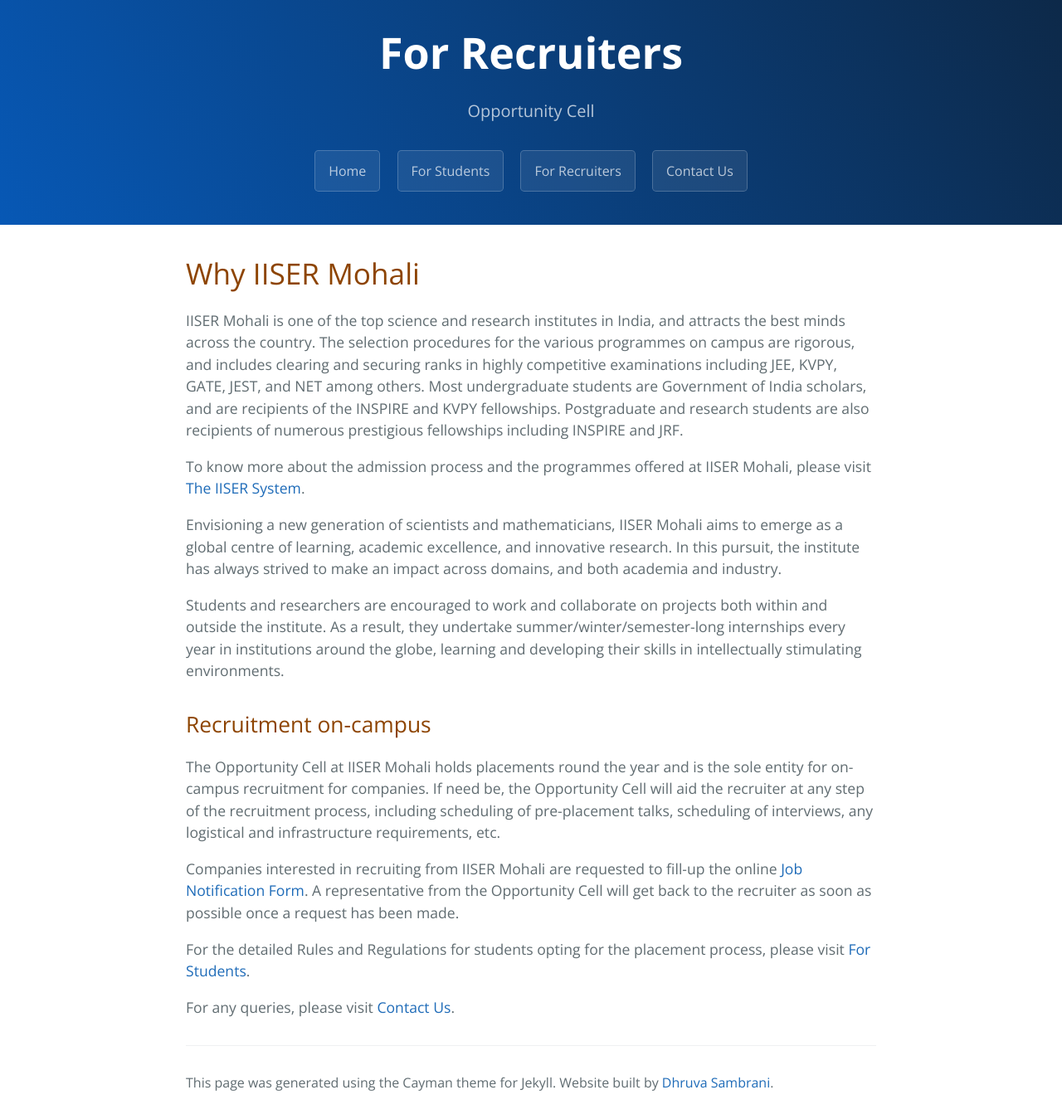
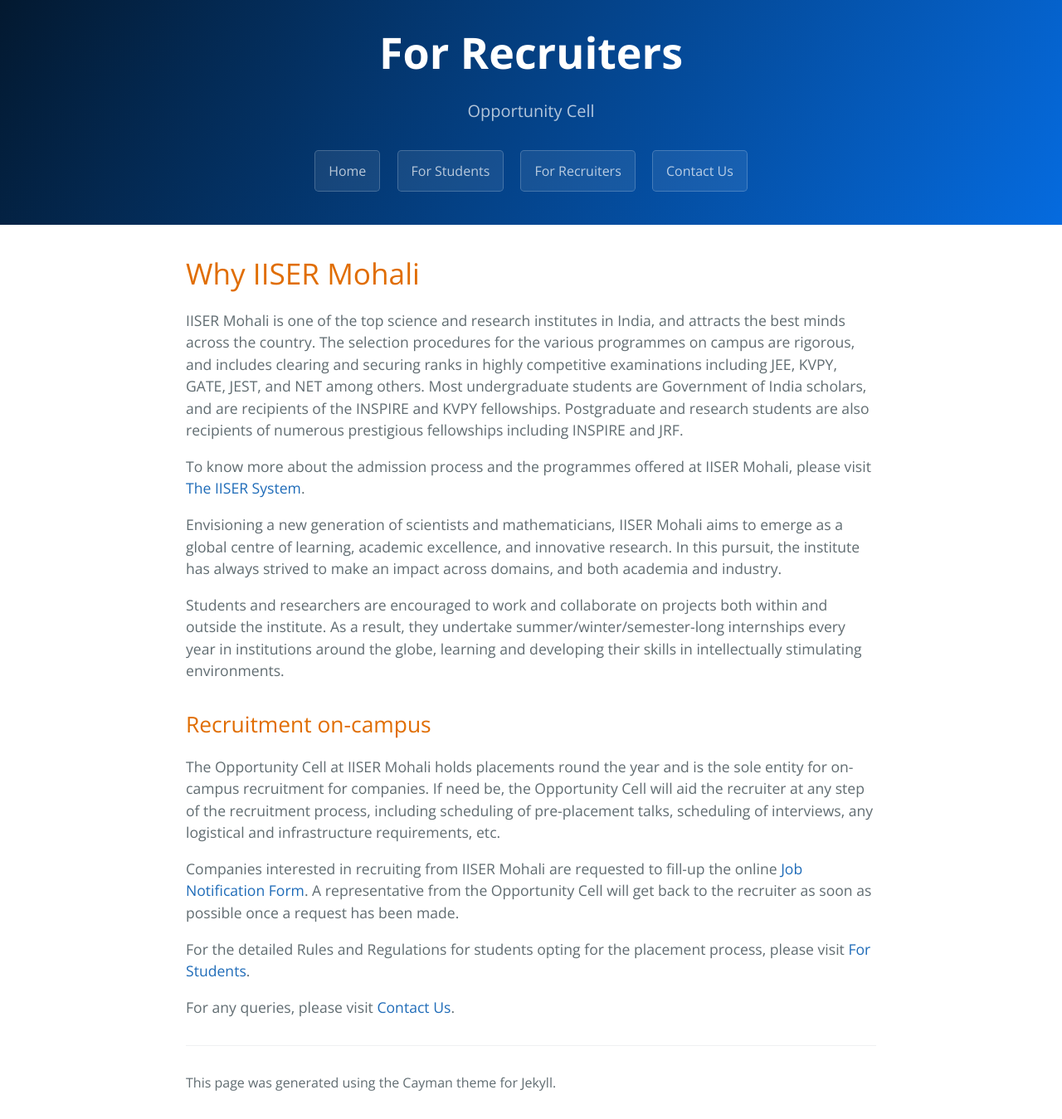
Before and after one commit to IISERM/oppcell, a Jekyll site: the page built from recruiters.md, in a window 1280 px wide. Shown: the whole page at 83% size. Built offline with Jekyll 4.4.1, drawn with Linux system fonts in a browser that asks for light colours; our own code applies the rules of GitHub Pages for plain Markdown files.

```diff
--- a/_config.yml
+++ b/_config.yml
@@ -1,4 +1,4 @@
 title: IISER Mohali Opportunity Cell
 description: "Opportunity Cell"
 show_downloads: false
-#baseurl: "/students/oppcell"
+baseurl: "/students/oppcell"
--- a/_layouts/default.html
+++ b/_layouts/default.html
@@ -25,8 +25,7 @@
     {% endif %}{% endfor %}
   </header>
   <main id="content" class="main-content" role="main"> {{ content }} <footer class="site-footer"> This page was
-      generated using the Cayman theme for Jekyll. Website built by <a href="https://dhruvasambrani.github.io/">Dhruva
-        Sambrani</a>. </span>
+      generated using the Cayman theme for Jekyll. </span>
     </footer>
   </main>
 </body>
--- a/assets/css/style.scss
+++ b/assets/css/style.scss
@@ -1,7 +1,7 @@
 ---
 ---
 
-$section-headings-color: #8d4400 !default;
+$section-headings-color: #e06d01 !default;
 
 @import 'jekyll-theme-cayman';
 
@@ -13,7 +13,7 @@ $section-headings-color: #8d4400 !default;
 .page-header {
     padding: 1.5rem 2rem;
     background-color: #0d2949;
-    background-image: linear-gradient(240deg, #0d2949, #0758b5);
+    background-image: linear-gradient(120deg, #031930, #056bdf);
 }
 
 img {
```
Also changed, not shown: contact.md (+17 -1 lines), images/kaustubh.jpeg (added), 1 other file.
